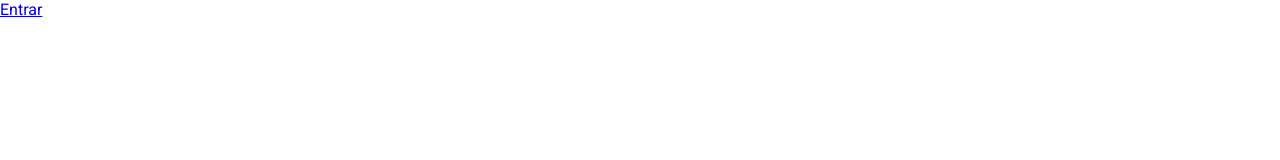
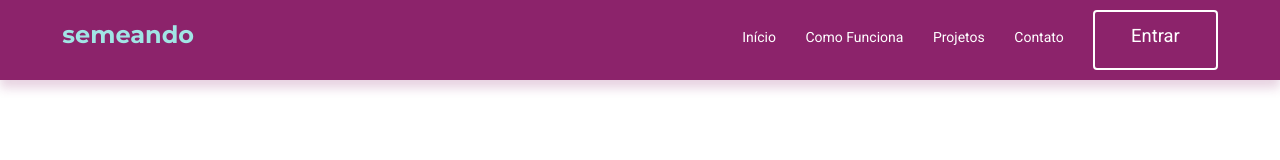
Before and after one commit to AlexandraNakamura/semeamente, a plain HTML site: page index.html in a window 1280 px wide. Drawn offline with Linux system fonts and the light colour scheme.

Commit message:
Alteração na imagem do login, navbar adicionado.

```diff
--- /dev/null
+++ b/css/landingPage.css
@@ -0,0 +1,73 @@
+body nav {
+	width: 100%;
+	background: var(--color-background-purple2);
+	-webkit-box-shadow: 0px 16px 24px -20px rgba(137, 33, 104, 0.14);
+    -moz-box-shadow: 0px 6px 30px rgba(137, 33, 104, 0.12);
+    box-shadow: 0px 8px 10px rgba(137, 33, 104, 0.2);
+	font-family: Montserrat;
+	font-style: normal;
+	font-weight: bold;
+	display: flex;
+	justify-content: space-between;
+	align-content: center;
+}
+
+body nav div.lpNavBar {
+	width: 90.27%;
+	height: auto;
+	margin: 0 auto;
+	display: flex;
+	justify-content: space-between;
+	align-content: center;
+}
+
+body nav div.lpNavBar a.logo {
+	width: 11.53vw;
+	height: 4.265vh;
+	font-family: Montserrat;
+	font-style: normal;
+	font-weight: bold;
+	font-size: 1.5rem;
+	line-height: 1.8rem;
+	margin: 1.31rem 0 1.56rem;
+	color: var(--color-background-green4);
+}
+
+body nav div.lpNavBar div.menuNavbar {
+	width: 37.15vw;
+	height: auto;
+	font-family: Roboto;
+	font-style: normal;
+	font-weight: normal;
+	font-size: 0.875rem;
+	line-height: 1rem;
+	display: flex;
+	justify-content: space-between;
+	align-content: center;
+	color: var(--color-text-title);
+}
+
+body nav div.lpNavBar div.menuNavbar a {
+	color: var( --color-text-title);
+	margin: 1.81rem 0 1.56rem;
+}
+
+body nav div.lpNavBar div.menuNavbar a.boxLogin {
+	width: 9.7225vw;
+	height: auto;
+	border: 2px solid #FFFFFF;
+	box-sizing: border-box;
+	border-radius: 4px;
+	font-size: 1.15rem;
+	line-height: 1.3rem;
+	padding: .85rem 3rem;
+	display: flex;
+	justify-content: center;
+	align-content: center;
+	text-align: center;
+	margin: .625rem 0;
+}
+
+a.logo:link, a.logo:visited, a.logo:active, div.menuNavbar a {
+	text-decoration: none;
+	}
--- a/index.html
+++ b/index.html
@@ -1,5 +1,6 @@
 <!DOCTYPE html>
 <html lang="pt-br">
+
 <head>
 	<meta charset="UTF-8">
 	<meta name="viewport" content="width=device-width, initial-scale=1.0">
@@ -7,12 +8,32 @@
 	<meta name="keywords" content="mulheres, tecnologia, juntas, aulas, mentoria, assistencia">
 	<title>semeamente</title>
 	<link href="css/main.css" rel="stylesheet" type="text/css" />
-		<link href="https://fonts.googleapis.com/css2?family=Montserrat:wght@100;200;300;400;500;600;700;800;900&family=Roboto:wght@100;300;400;500;700;900&display=swap" rel="stylesheet">
+	<link href="css/landingPage.css" rel="stylesheet" type="text/css" />
+	<link href="https://fonts.googleapis.com/css2?family=Montserrat:wght@100;200;300;400;500;600;700;800;900&family=Roboto:wght@100;300;400;500;700;900&display=swap"
+	 rel="stylesheet">
 
 </head>
+
 <body>
-		<nav>
-			<a href="html/register.html">Entrar</a>
+	<div class="containerLp">
+		<nav class="containerNavBar">
+			<div class="lpNavBar">
+				<a class="logo" href="">semeando</a>
+				<div class="menuNavbar">
+					<a href="">Início</a>
+					<a href="">Como Funciona</a>
+					<a href="">Projetos</a>
+					<a href="">Contato</a>
+					<a class="boxLogin" href="html/register.html">Entrar</a>
+				</div>
+			</div>
 		</nav>
+		<div class="containerSectionBanner">
+			<section class="sectionBanner">
+				<img src="" alt="">
+			</section>
+		</div>
+	</div>
 </body>
+
 </html>
```
Also changed, not shown: html/register.html (+2 -2 lines), html/userPanel.html (added), image/LP_frase.svg (added), image/login 2.png (added), image/login.svg (added), 1 other file. Lines whose indentation alone changed are shown as unchanged.
